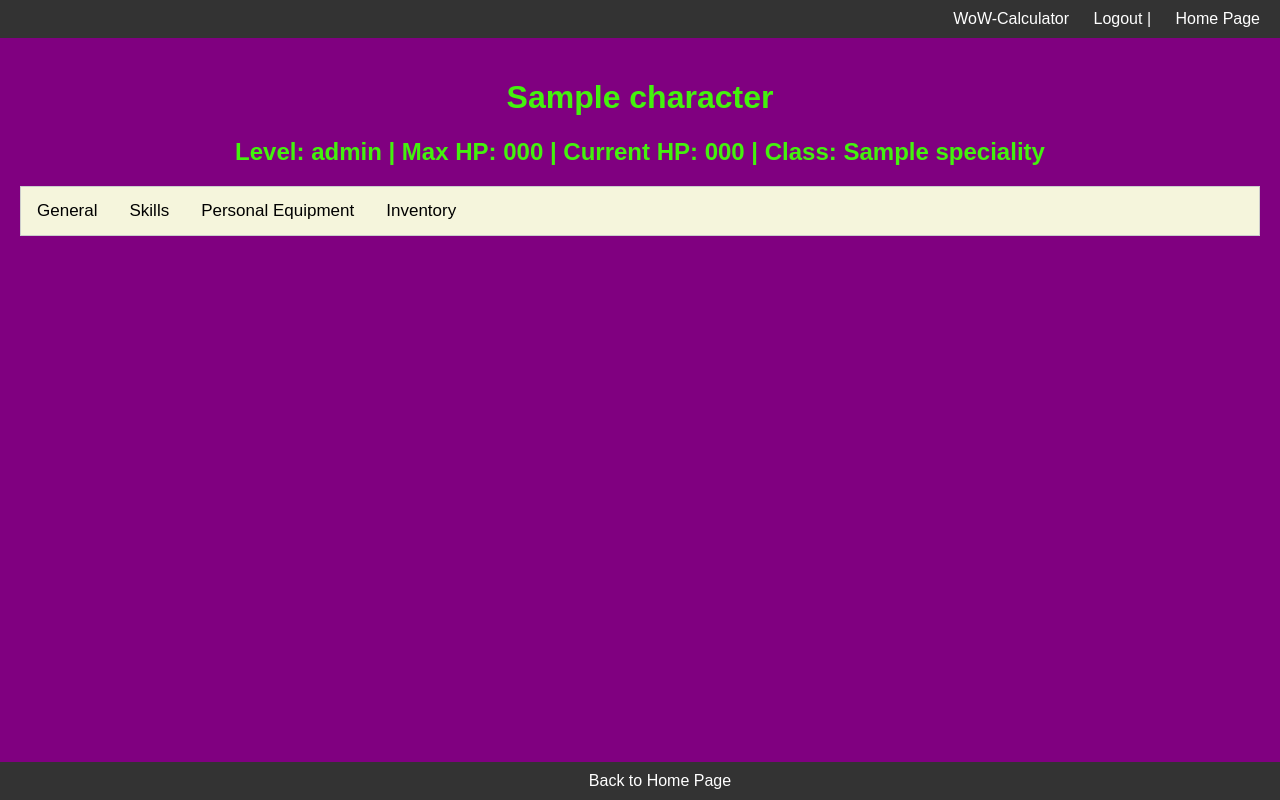
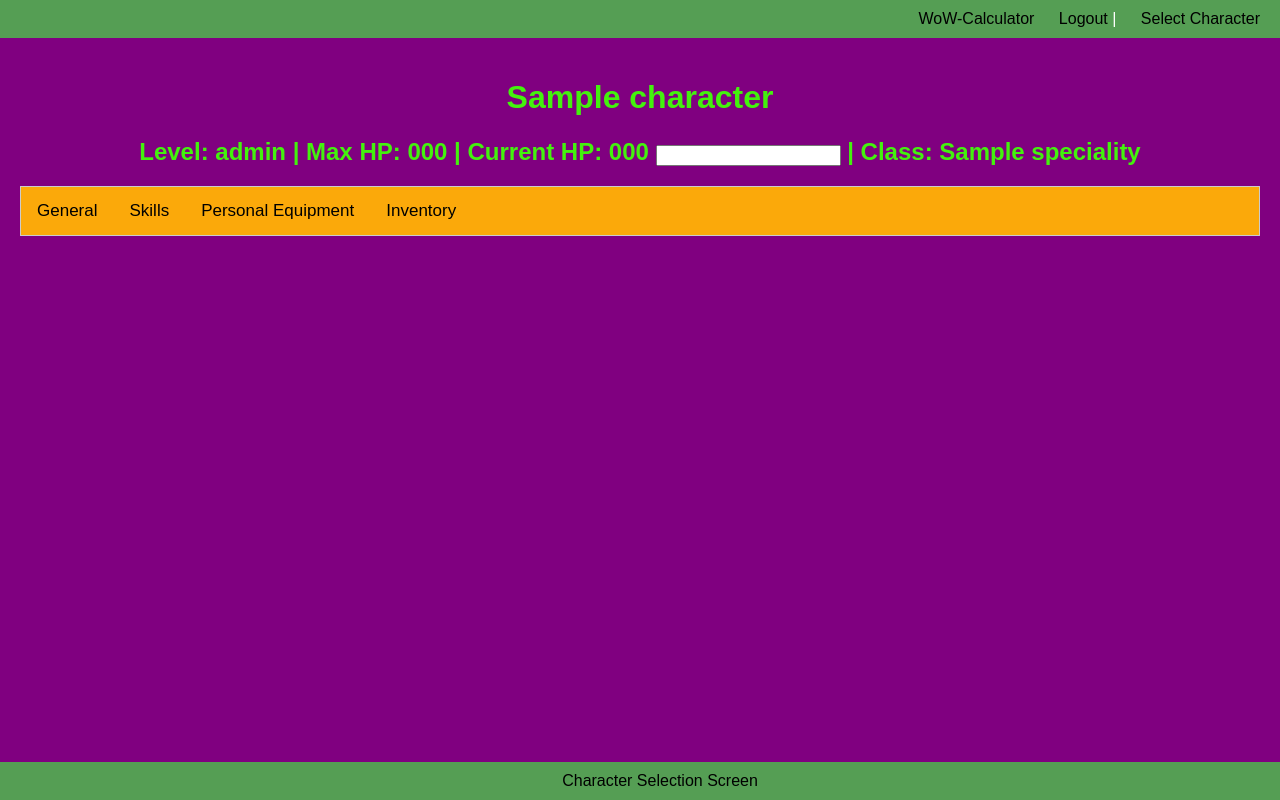
Before and after one commit to ejett5/DnD-Character, a Flask app: template flask_app/templates/ViewCharacter.html in a window 1280 px wide. Run offline with Flask 3, Linux system fonts and the light colour scheme; the template is opened without the code that fills it: most values are stand-ins (such as "Sample title", 1, 10 or a date in 2020).

Commit message:
updated color scheme on all pages so visually more apparent which page the user is on

```diff
--- a/flask_app/controllers/character_controller.py
+++ b/flask_app/controllers/character_controller.py
@@ -3,6 +3,7 @@ from flask import Flask, render_template, redirect, request, session, flash, url
 # from flask_app.models import character_model, user_model
 from flask_app.models.character_model import Character
 from flask_app.models.user_model import User
+from flask_app.models.key_stats_model import Key_Stats
 
 # CREATE ADVENTURE CONTROLLER
 @app.route('/character/create/', methods=['GET'])
@@ -42,6 +43,7 @@ def view_character(character_id):
     data = {
         'id': character_id
     }
+    Key_Stats.get_stat_with_character(data)
 
 
 
--- a/flask_app/static/css/create_style.css
+++ b/flask_app/static/css/create_style.css
@@ -1,12 +1,12 @@
 body {
     font-family: Arial, sans-serif;
-    background-color: #f4f4f4;
+    background-color: #9D9DE9;
     margin: 0;
     padding: 0;
   }
 
   .topNav {
-    background-color: #005f73;
+    background-color: #C4491C;
     color: white;
     padding: 20px;
     text-align: center;
@@ -17,7 +17,7 @@ body {
     padding: 10px 20px;
     text-decoration: none;
     border-radius: 5px;
-    background-color: #007bff;
+    background-color: #2424C6;
     margin: 0 10px;
   }
 
--- a/flask_app/static/css/home_style.css
+++ b/flask_app/static/css/home_style.css
@@ -2,7 +2,7 @@ body {
   font-family: Arial, sans-serif;
   margin: 0;
   padding: 0;
-  background-color: #f4f4f4;
+  background-color: #C8C8CD;
 }
 
 .topNav {
@@ -24,8 +24,8 @@ nav a {
 }
 
 nav a:hover {
-  background-color: #ddd;
-  color: #333;
+  background-color: #E0B30E;
+  color: #9E1852;
 }
 
 .content {
--- a/flask_app/static/css/view_single.css
+++ b/flask_app/static/css/view_single.css
@@ -6,14 +6,14 @@ body {
 }
 
 .topNav {
-  background-color: #333;
+  background-color: #559E54;
   color: white;
   padding: 10px 20px;
   text-align: right;
 }
 
 .topNav nav a {
-  color: white;
+  color: black;
   text-decoration: none;
   margin-left: 20px;
 }
@@ -39,7 +39,8 @@ body {
 }
 
 .treeAttributes p {
-  background-color: #ecf0f1;
+  background-color: #9ee99d;
+  color: #9a0794;
   /* border-left: 5px solid #3498db; */
   padding: 10px;
   margin: 10px 0;
@@ -47,8 +48,8 @@ body {
 }
 
 footer {
-  background-color: #333;
-  color: white;
+  background-color: #559E54;
+  color: #FBA90A;
   text-align: center;
   padding: 10px 20px;
   position: fixed;
@@ -57,7 +58,7 @@ footer {
 }
 
 footer a {
-  color: white;
+  color: black;
   text-decoration: none;
 }
 
@@ -71,7 +72,7 @@ footer a:hover {
 .tab{
   overflow:hidden;
   border: 1px solid #ccc;
-  background-color: beige;
+  background-color: #FBA90A;
 }
 
 .tab button {
@@ -101,4 +102,5 @@ footer a:hover {
   padding: 6px 12px;
   border: 1px solid #ccc;
   border-top: none;
+  background-color: #2b0929;
 }
--- a/flask_app/templates/CreateCharacter.html
+++ b/flask_app/templates/CreateCharacter.html
@@ -4,13 +4,14 @@
     <meta charset="UTF-8">
     <meta name="viewport" content="width=device-width, initial-scale=1.0">
     <link rel="stylesheet" type="text/css" href="{{ url_for( 'static', filename='css/create_style.css') }}">
-    <title>Create Recipe</title>
+    <title>Character Creation</title>
 </head>
 <body>
     <header class="topNav">
         <h1>Character Creation</h1>
         <nav>
-            <a href="/users/home">Home Page</a>
+            <a href="https://ejett5.github.io/WoW-Calculator/" target="_blank">WoW-Calculator</a>
+            <a href="/users/home">Select Character </a>
             <a href="/users/logout">Logout</a>
         </nav>
     </header>
--- a/flask_app/templates/ViewCharacter.html
+++ b/flask_app/templates/ViewCharacter.html
@@ -29,7 +29,7 @@
         <nav>
             <a href="https://ejett5.github.io/WoW-Calculator/" target="_blank">WoW-Calculator</a>
             <a href="/users/logout">Logout</a> |
-            <a href="/users/home">Home Page</a>
+            <a href="/users/home">Select Character</a>
         </nav>
     </header>
 
@@ -39,7 +39,7 @@
 
 
         <div class="treeInfo">
-            <h2>Level: {{ character.character_level }} | Max HP: {{ character.hp }} | Current HP: {{ character.current_hp}} | Class: {{ character.speciality }} </h2>
+            <h2>Level: {{ character.character_level }} | Max HP: {{ character.hp }} | Current HP: {{ character.current_hp}} <input type="number" id = "current_hp"> | Class: {{ character.speciality }} </h2>
         </div>
 
         <div class="tab">
@@ -100,7 +100,7 @@
 
 
     <footer>
-        <a href="/users/home">Back to Home Page</a>
+        <a href="/users/home">Character Selection Screen</a>
     </footer>
 </body>
 
```
Also changed, not shown: flask_app/models/character_model.py (+6 -1 lines), flask_app/models/key_stats_model.py (+22 -16 lines), flask_app/static/css/edit_page.css (+6 -6 lines), flask_app/templates/edit_character.html (+16 -10 lines), flask_app/templates/home.html (+4 -4 lines), 2 other files.
